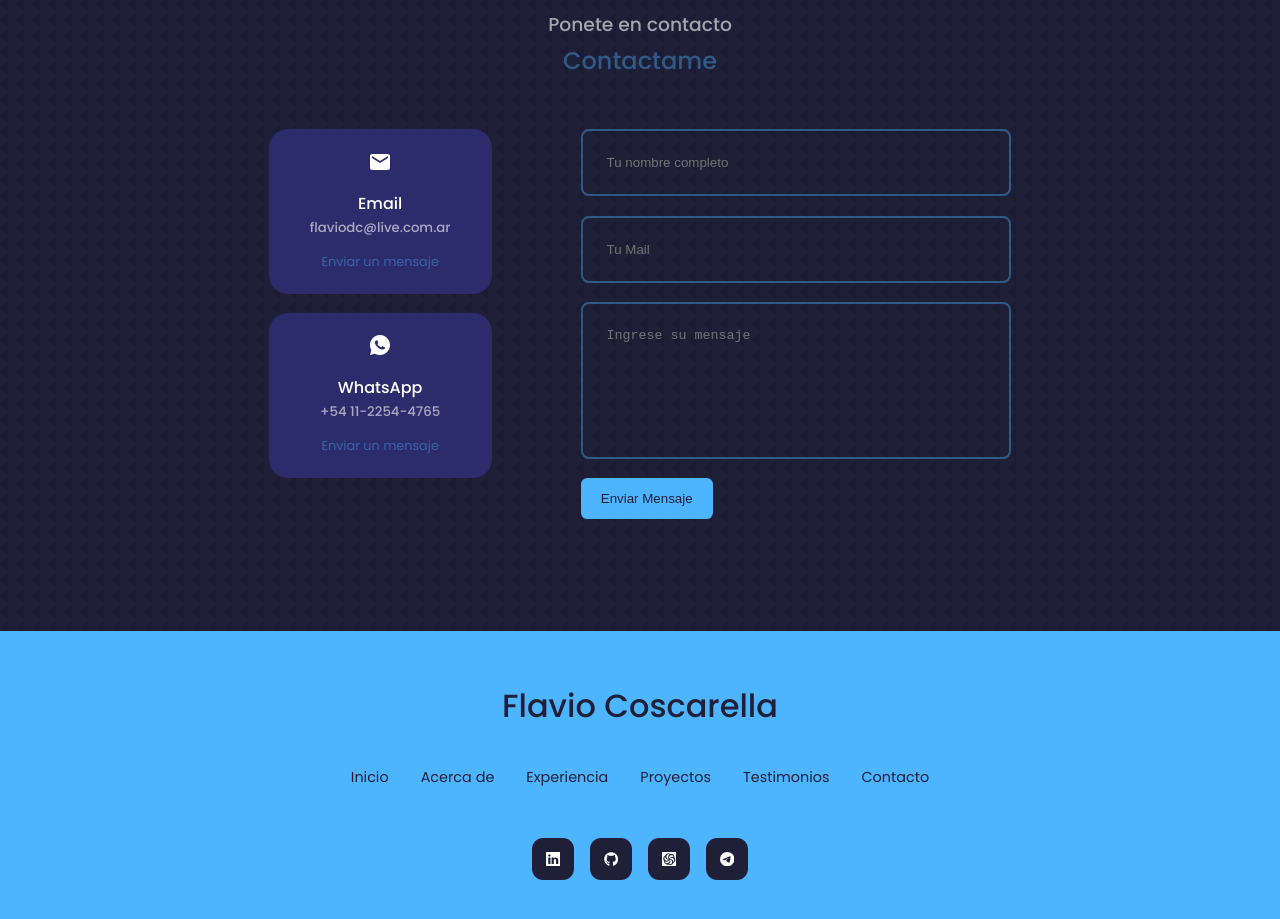
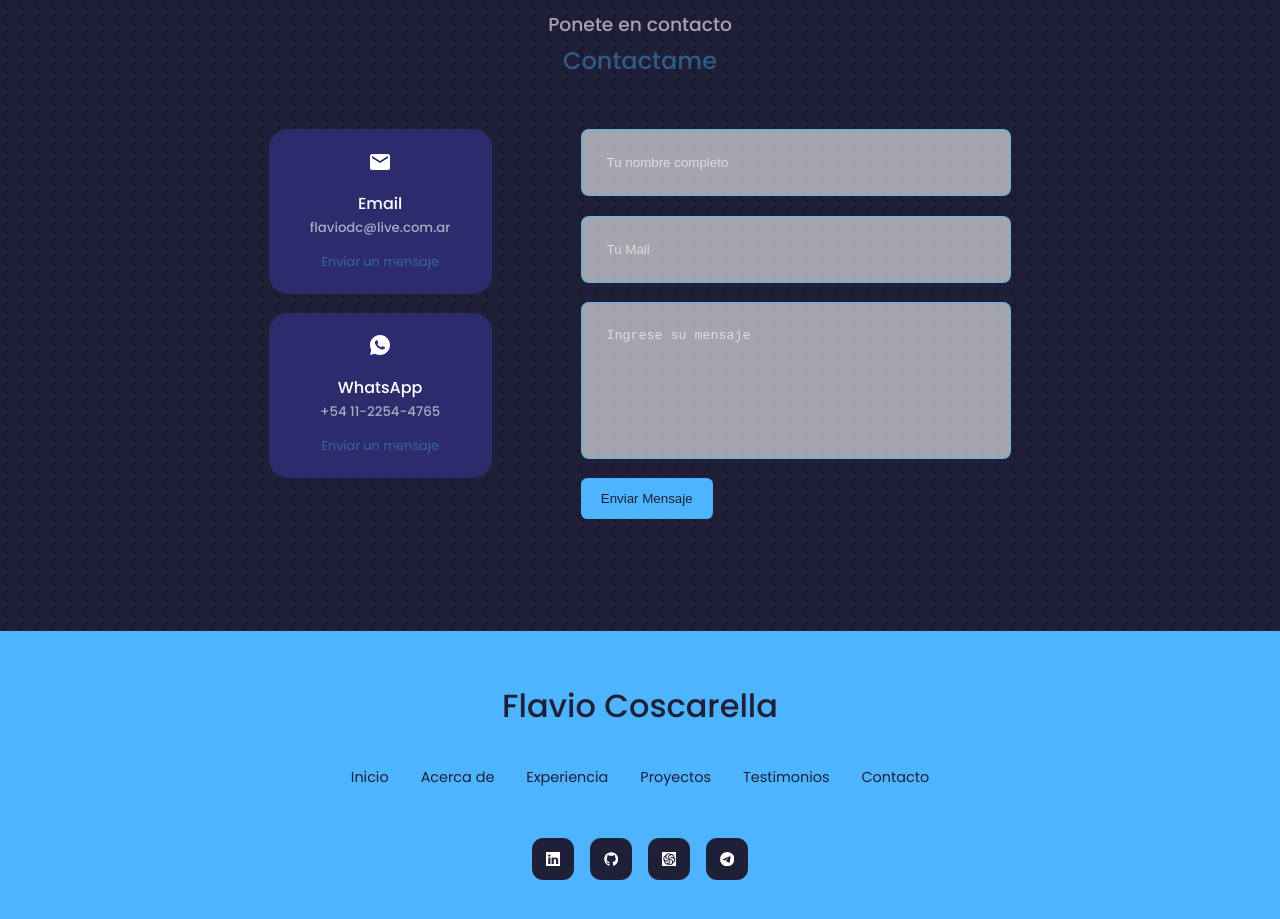
Before and after one commit to Flaviodc7/portfolio-flaviodc, a React (Create React App) app: page / in a window 1280 px wide. Shown: the part 3620-4539 px from the top of the page. Built offline with nearby package versions, Linux system fonts and the light colour scheme.

Commit message:
Modificando estilos de Contacto

```diff
--- a/src/components/contact/contact.css
+++ b/src/components/contact/contact.css
@@ -52,10 +52,14 @@ input, textarea {
     width: 100%;
     padding: 1.5rem;
     border-radius: 0.5rem;
-    background: transparent;
+    background: var(--color-light);
     border: 2px solid var(--color-primary-variant);
     resize: none;
     color: var(--color-white);
+}
+
+::placeholder {
+    color: #ddd;
 }
 
 /* MEDIA QUERIES (DISPOSITIVOS MEDIANOS) */
```
